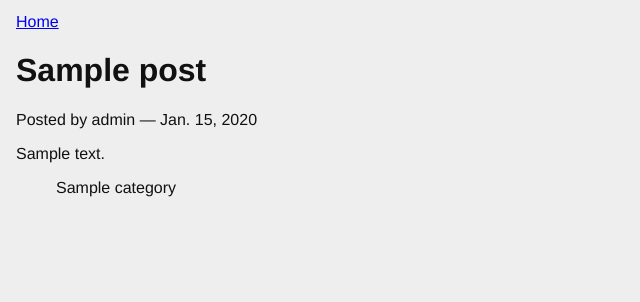
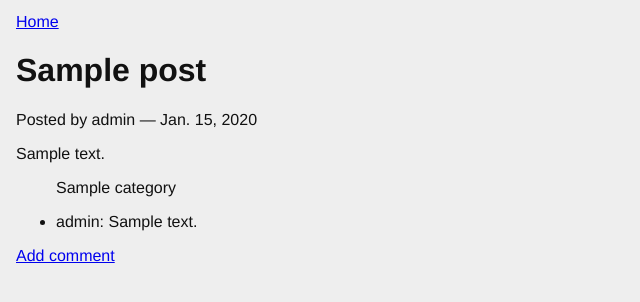
Before and after one commit to DevinDuval09/django_blog, a Django app: page /posts/1/ in a window 1280 px wide. Shown: the part 20-322 px from the top of the page, without its empty margins (0-640 px from the left). Run offline with Django 3.2, Linux system fonts and the light colour scheme; data comes from the database, SQL or seed files in the repository; tables that the repository leaves empty hold one stand-in row (values such as "Sample post").

Commit message:
now displays comments

```diff
--- a/blogging/templates/blogging/detail.html
+++ b/blogging/templates/blogging/detail.html
@@ -14,4 +14,10 @@
     <li>{{ category }}</li>
     {% endfor %}
 </ul>
+<ul class="comments">
+    {% for comment in post.comments.all %}
+    <li> {{ comment }} </li>
+    {% endfor %}
+</ul>
+<a class="add_comment" href="{% url 'add_comment' post.pk %}">Add comment</a>
 {% endblock %}
```
